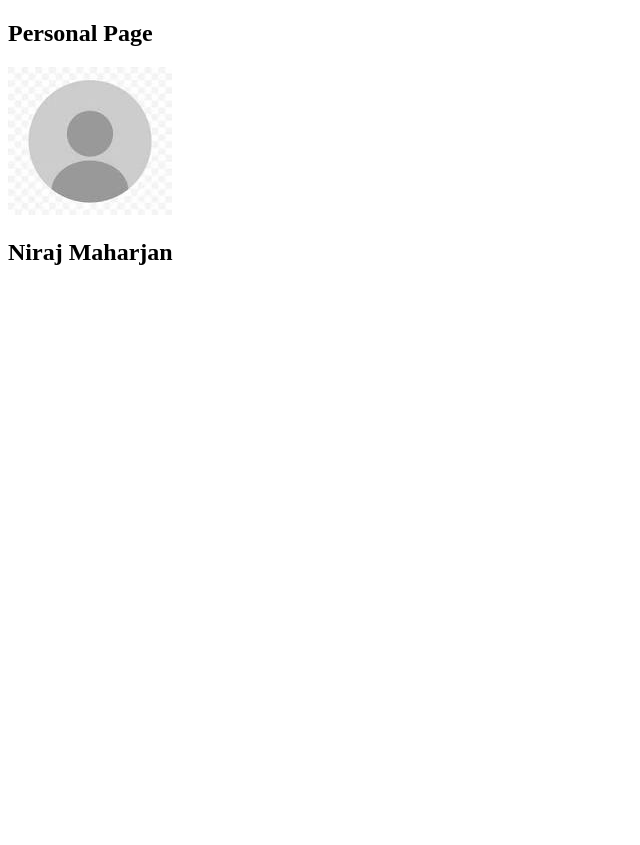
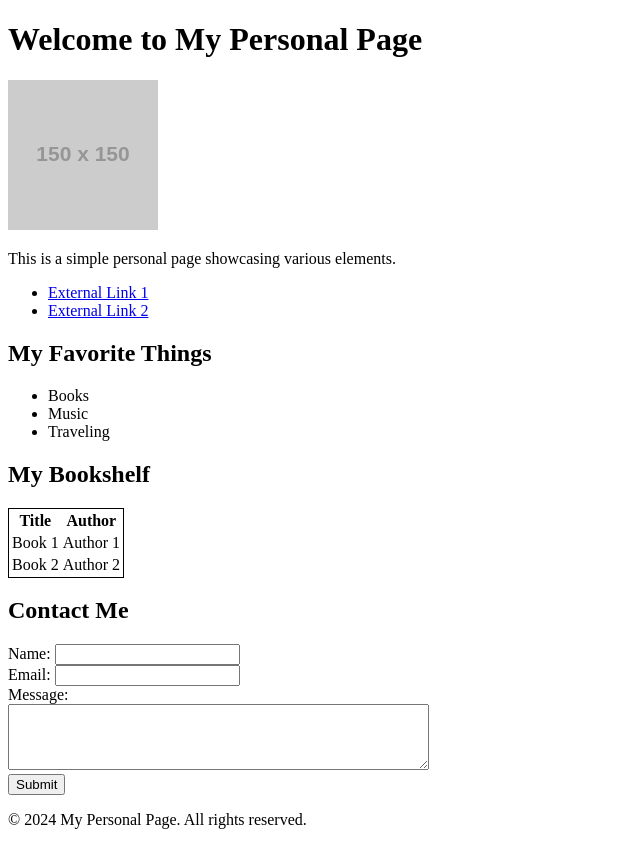
Before and after one commit to NirajMaharjan/Web-Labs, a plain HTML site: page personalPage.html in a window 1280 px wide. Shown: the whole page, without its empty margins (0-640 px from the left). Before the commit the page ends 800 px from the top, so only its background shows below. Drawn offline with Linux system fonts and the light colour scheme; placeholder pictures from the web are drawn by us.

Commit message:
personal page added

```diff
--- a/personalPage.html
+++ b/personalPage.html
@@ -1,13 +1,66 @@
 <!DOCTYPE html>
 <html lang="en">
 <head>
-    <meta charset="UTF-8">
-    <meta name="viewport" content="width=device-width, initial-scale=1.0">
-    <title>Document</title>
+  <meta charset="UTF-8">
+  <meta name="viewport" content="width=device-width, initial-scale=1.0">
+  <title>My Personal Page</title>
 </head>
 <body>
-    <h2>Personal Page</h2>
-    <img src="./images/profile.jpg" alt="profile">
-    <h2>Niraj Maharjan</h2>
+  <header>
+    <h1>Welcome to My Personal Page</h1>
+    <img src="https://via.placeholder.com/150" alt="My Profile Picture">
+    <p>This is a simple personal page showcasing various elements.</p>
+  </header>
+
+  <nav>
+    <ul>
+      <li><a href="https://example.com">External Link 1</a></li>
+      <li><a href="https://example.com">External Link 2</a></li>
+    </ul>
+  </nav>
+
+  <section>
+    <h2>My Favorite Things</h2>
+    <ul>
+      <li>Books</li>
+      <li>Music</li>
+      <li>Traveling</li>
+    </ul>
+  </section>
+
+  <section>
+    <h2>My Bookshelf</h2>
+    <table style="border: 1px solid black;">
+      <tr>
+        <th>Title</th>
+        <th>Author</th>
+      </tr>
+      <tr>
+        <td>Book 1</td>
+        <td>Author 1</td>
+      </tr>
+      <tr>
+        <td>Book 2</td>
+        <td>Author 2</td>
+      </tr>
+    </table>
+  </section>
+
+  <section>
+    <h2>Contact Me</h2>
+    <form action="/submit" method="post">
+      <label for="name">Name:</label>
+      <input type="text" id="name" name="name" required><br>
+      <label for="email">Email:</label>
+      <input type="email" id="email" name="email" required><br>
+      <label for="message">Message:</label><br>
+      <textarea id="message" name="message" rows="4" cols="50" required></textarea><br>
+      <input type="submit" value="Submit">
+    </form>
+  </section>
+
+  <footer>
+    <p>&copy; 2024 My Personal Page. All rights reserved.</p>
+  </footer>
 </body>
 </html>
```
